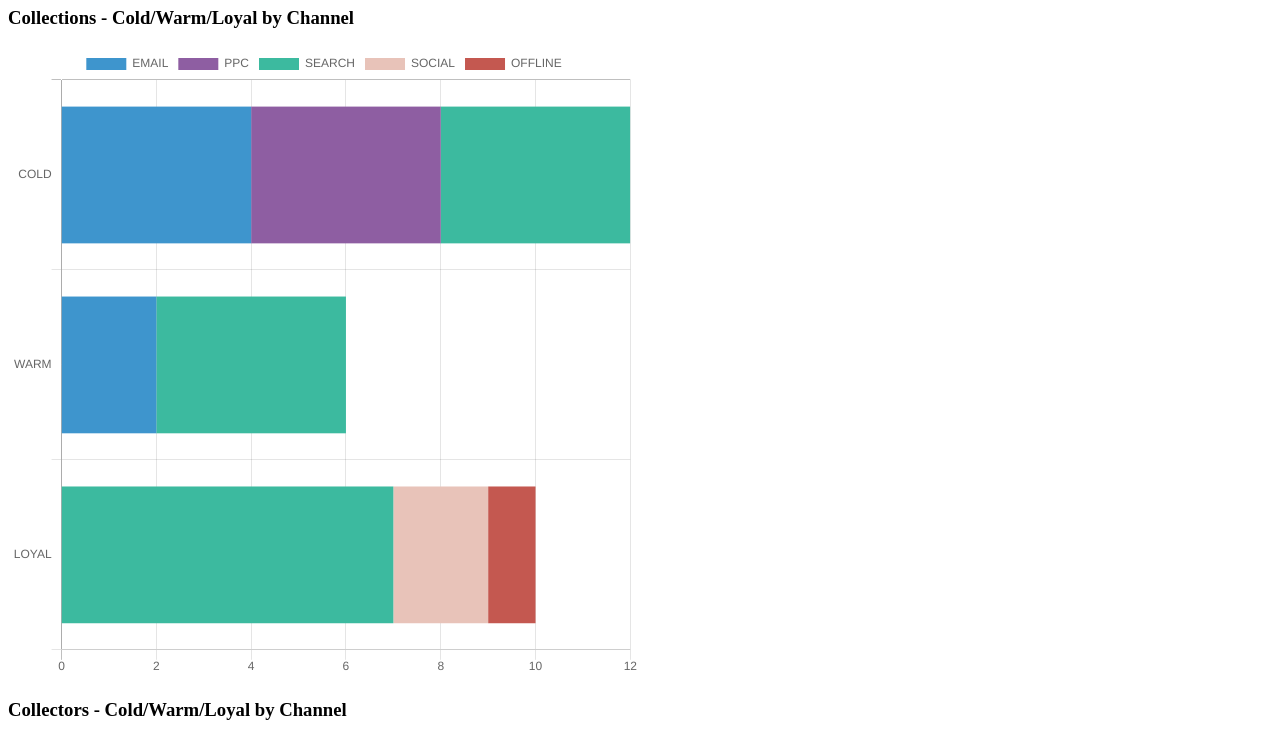
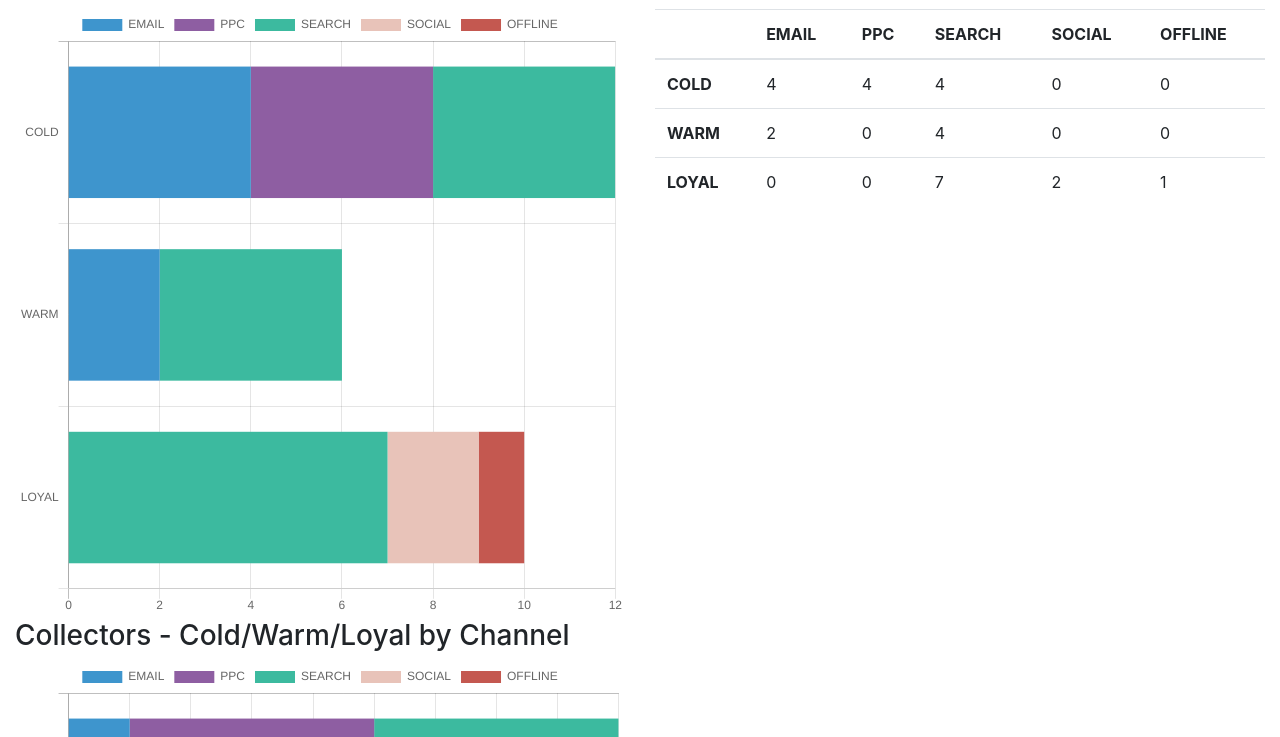
Before and after one commit to benfurber/datadashboard, a website: page chartjs1-v2.html in a window 1280 px wide. Shown: the part 125-862 px from the top of the page. Drawn offline with nearby package versions, Linux system fonts and the light colour scheme.

Commit message:
First table working

```diff
--- a/chartjs1-v2.html
+++ b/chartjs1-v2.html
@@ -1,50 +1,52 @@
 <!DOCTYPE html>
 <head>
   <title>Chart.js testing 1</title>
-  <style>
-    .row {
-      float: left;
-      width: 100%;
-    }
-    .col6 {
-      float: left;
-      width: 50%;
-    }
-  </style>
+  <link rel="stylesheet" href="node_modules/bootstrap/dist/css/bootstrap.min.css">
 </head>
 <body>
-  <div id="totals">
-    <h2 id="totalShifts">Total shifts: </h2>
-    <h2 id="totalCollectors">Total collectors: </h2>
+  <div class="header">
+    <div id="totals">
+      <h2 id="totalShifts">Total shifts: </h2>
+      <h2 id="totalCollectors">Total collectors: </h2>
+    </div>
   </div>
 
+  <div class="container-fluid">
+
   <div class="row">
-    <h3>Collections - Cold/Warm/Loyal by Channel</h3>
+    <div class="col-12">
+      <h3>Collections - Cold/Warm/Loyal by Channel</h3>
+    </div>
 
-    <div class="col6 graph">
+    <div class="col-6 graph">
       <canvas id="chart1" width="400" height="400"></canvas>
     </div>
 
-    <div class="col6 table">
-      <table id="table1"></table>
+    <div class="col-6">
+      <table class="table" id="table1"></table>
     </div>
   </div>
 
   <div class="row">
-    <h3>Collectors - Cold/Warm/Loyal by Channel</h3>
+    <div class="col-12">
+      <h3>Collectors - Cold/Warm/Loyal by Channel</h3>
+    </div>
 
-    <div class="col6 graph">
+    <div class="col-6 graph">
       <canvas id="chart2" width="400" height="400"></canvas>
     </div>
 
-    <div class="col6 table" id="table2">
+    <div class="col-6" id="table2">
     </div>
+  </div>
+
   </div>
 
 </body>
 <script src="node_modules/chart.js/dist/Chart.bundle.min.js"></script>
 <script src="node_modules/jquery/dist/jquery.min.js"></script>
 <script src="js/graphjs1-v2.js"></script>
+<script src="node_modules/pivottable/dist/pivot.min.js"></script>
 <script src="js/tables1.js"></script>
 
 </html>
--- a/js/tables1.js
+++ b/js/tables1.js
@@ -0,0 +1,42 @@
+var ajaxProcess = $.ajax({
+  url: '../data/processed/byChannel.json',
+  dataType: 'json',
+}
+).done(function (results) {
+
+    // Simplifying some items that have to be referred to further down.
+    var cLabels = results.channelLabels;
+    var sLabels = results.supporterLabels;
+
+    var theGraph = 'collections';
+
+    // Build the title row
+    var tColumnTitles = "";
+
+    tColumnTitles += "<th></th>" // Empty cell at the beginning
+
+    for ( var i = 0; i < cLabels.length; i++ ) {
+      tColumnTitles += "<th>" + cLabels[i].toUpperCase() + "</th> "
+    };
+
+    // Build each row
+    var tRowsCollections = [];
+    for ( var i = 0; i < sLabels.length; i++ ) {
+
+      var tcells = [];
+
+      // The row title
+      tcells += ["<th scope='row'>" + sLabels[i].toUpperCase() + "</th>"];
+
+      // Each content cell
+      for ( var x = 0; x < cLabels.length; x++ ) {
+        tcells += ["<td>" + results[theGraph][sLabels[i]][cLabels[x]] + "</td>"];
+      }
+
+      tRowsCollections += ["<tr>" + tcells + "</tr>"];
+
+    }
+
+    $("#table1").append("<thead><tr>" + tColumnTitles + "</tr></thead><tbody>" + tRowsCollections + "</tbody>");
+
+});
```
Also changed, not shown: README.md.
